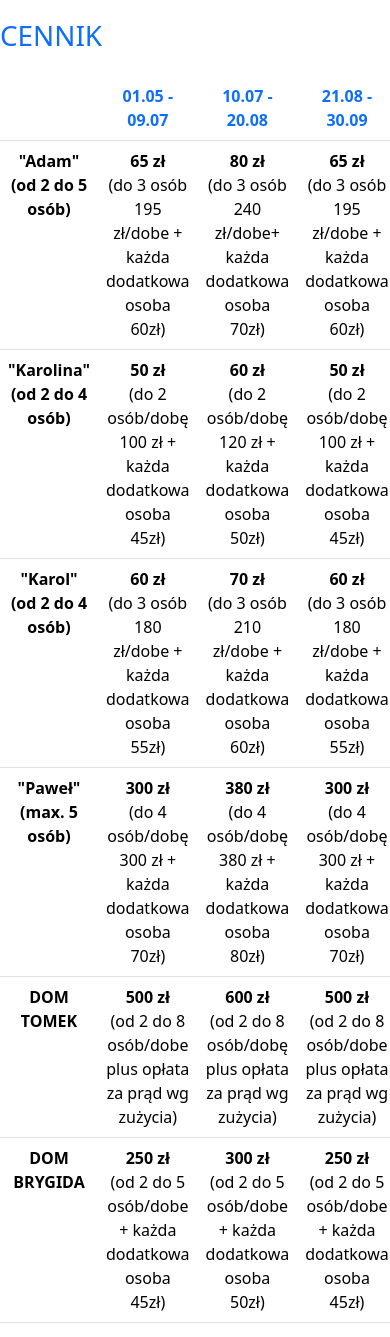
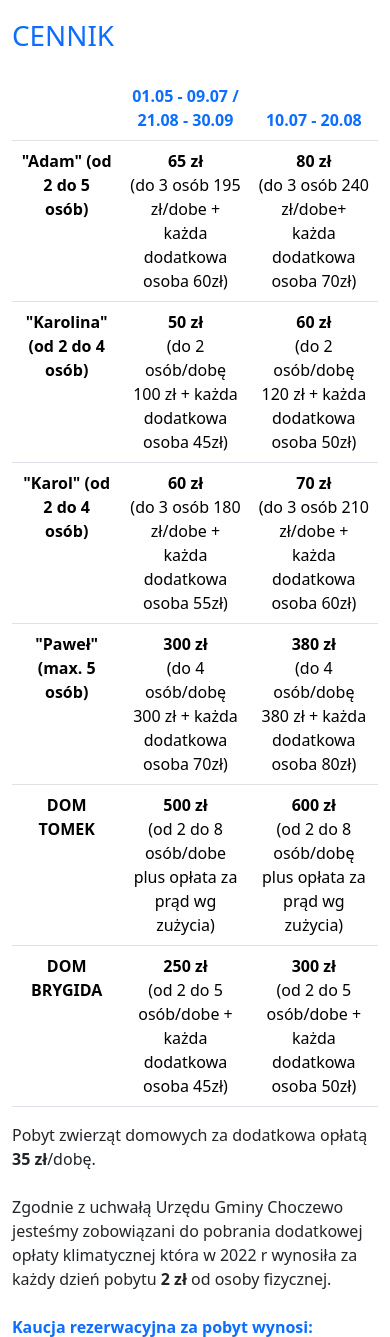
Before and after one commit to Grzegorz-Perkowski/family-business-website, a website: page index.html in a window 390 px wide. Shown: the part 4660-5997 px from the top of the page. Drawn offline with nearby package versions, Linux system fonts and the light colour scheme.

Commit message:
Fix pricing

```diff
--- a/index.html
+++ b/index.html
@@ -457,9 +457,16 @@
         <thead>
           <tr>
             <th scope="col"></th>
-            <th scope="col" class="text-primary">01.05 - 09.07</th>
+            <th scope="col" class="text-primary d-none d-sm-block">
+              01.05 - 09.07
+            </th>
+            <th scope="col" class="text-primary d-sm-none">
+              01.05 - 09.07 / 21.08 - 30.09
+            </th>
             <th scope="col" class="text-primary">10.07 - 20.08</th>
-            <th scope="col" class="text-primary">21.08 - 30.09</th>
+            <th scope="col" class="text-primary d-none d-sm-block">
+              21.08 - 30.09
+            </th>
           </tr>
         </thead>
         <tbody>
@@ -473,7 +480,7 @@
               <strong>80 zł</strong><br />
               (do 3 osób 240 zł/dobe+ każda dodatkowa osoba 70zł)
             </td>
-            <td>
+            <td class="d-none d-sm-block">
               <strong>65 zł</strong><br />
               (do 3 osób 195 zł/dobe + każda dodatkowa osoba 60zł)
             </td>
@@ -488,7 +495,7 @@
               <strong>60 zł</strong><br />
               (do 2 osób/dobę 120 zł + każda dodatkowa osoba 50zł)
             </td>
-            <td>
+            <td class="d-none d-sm-block">
               <strong>50 zł</strong><br />
               (do 2 osób/dobę 100 zł + każda dodatkowa osoba 45zł)
             </td>
@@ -503,7 +510,7 @@
               <strong>70 zł</strong><br />
               (do 3 osób 210 zł/dobe + każda dodatkowa osoba 60zł)
             </td>
-            <td>
+            <td class="d-none d-sm-block">
               <strong>60 zł</strong><br />
               (do 3 osób 180 zł/dobe + każda dodatkowa osoba 55zł)
             </td>
@@ -518,7 +525,7 @@
               <strong>380 zł</strong><br />
               (do 4 osób/dobę 380 zł + każda dodatkowa osoba 80zł)
             </td>
-            <td>
+            <td class="d-none d-sm-block">
               <strong>300 zł</strong><br />
               (do 4 osób/dobę 300 zł + każda dodatkowa osoba 70zł)
             </td>
@@ -533,7 +540,7 @@
               <strong>600 zł</strong><br />
               (od 2 do 8 osób/dobę plus opłata za prąd wg zużycia)
             </td>
-            <td>
+            <td class="d-none d-sm-block">
               <strong>500 zł</strong><br />
               (od 2 do 8 osób/dobe plus opłata za prąd wg zużycia)
             </td>
@@ -548,7 +555,7 @@
               <strong>300 zł</strong><br />
               (od 2 do 5 osób/dobe + każda dodatkowa osoba 50zł)
             </td>
-            <td>
+            <td class="d-none d-sm-block">
               <strong>250 zł</strong><br />
               (od 2 do 5 osób/dobe + każda dodatkowa osoba 45zł)
             </td>
--- a/style.scss
+++ b/style.scss
@@ -23,16 +23,3 @@ nav {
 .carousel-inner {
   max-height: 40rem;
 }
-
-.contact-container {
-  overflow: hidden;
-  padding-left: 0;
-  padding-right: 0;
-}
-
-@media (min-width: 575.98px) {
-  .contact-container {
-    padding-left: calc(var(--bs-gutter-x) * 0.5);
-    padding-right: calc(var(--bs-gutter-x) * 0.5);
-  }
-}
```
Also changed, not shown: assets/styles/style.css, 1 other file.
